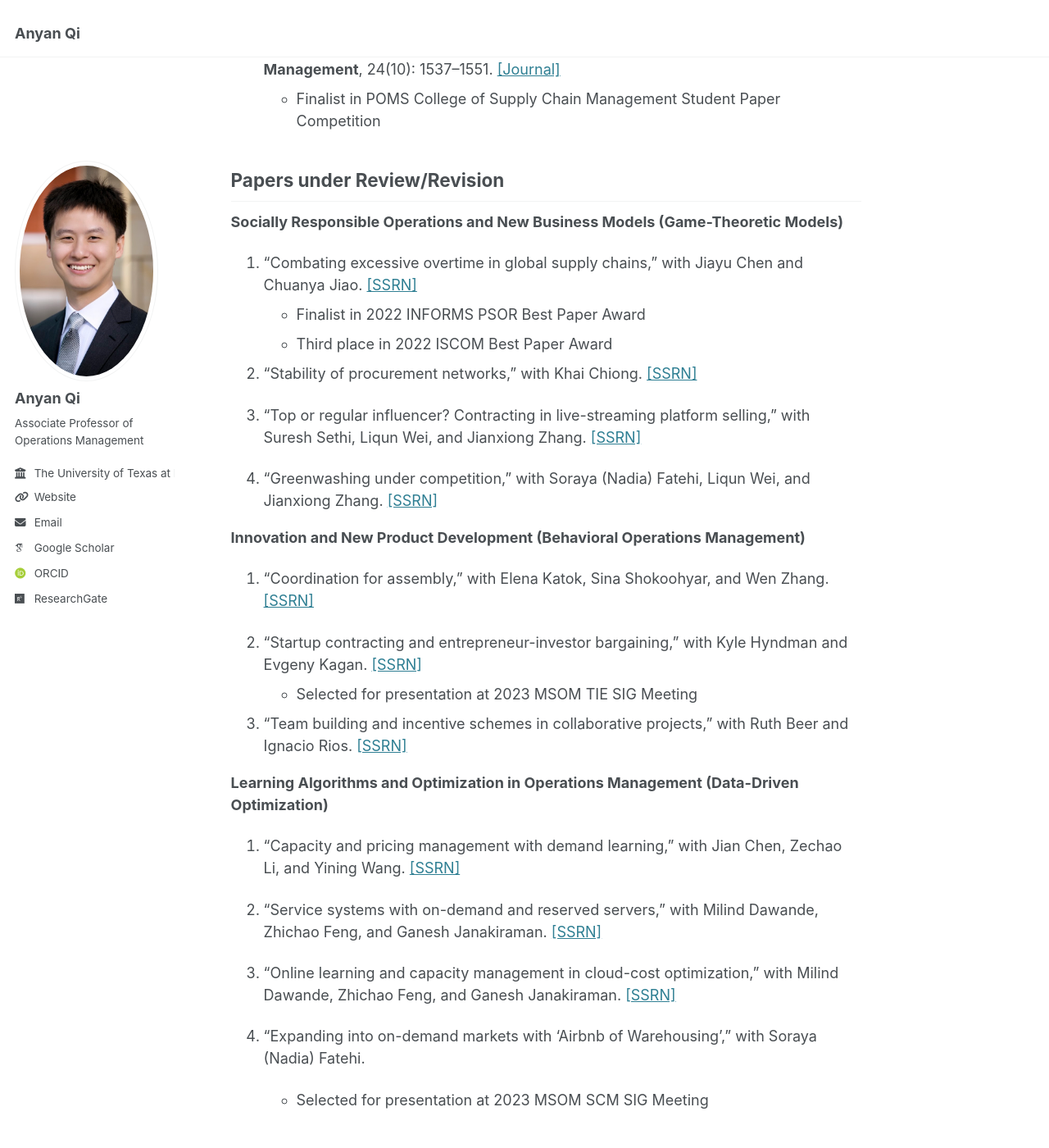
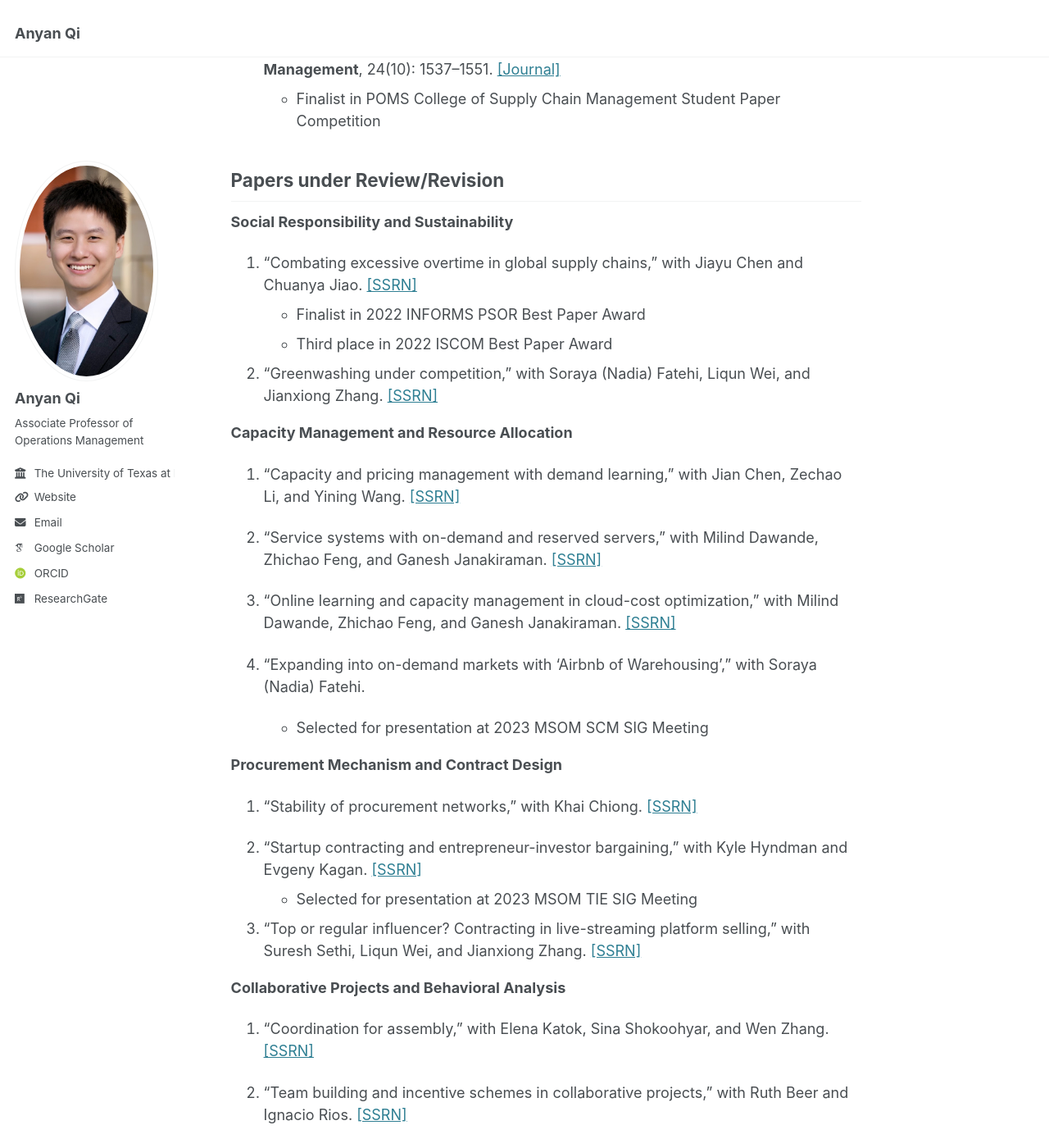
Before and after one commit to qi-anyan/qi-anyan.github.io, a Jekyll site: the page built from _pages/about.md, in a window 1280 px wide and 1400 px high, scrolled down 2047 px. Shown: the whole window at 82% size. Built offline with Jekyll 4.4.1, drawn with Linux system fonts in a browser that asks for light colours; some web fonts are replaced.

Commit message:
Initial commit

```diff
--- a/_pages/about.md
+++ b/_pages/about.md
@@ -56,39 +56,40 @@ Journal Papers
 Papers under Review/Revision
 ------
 
-**Socially Responsible Operations and New Business Models (Game-Theoretic Models)**
+**Social Responsibility and Sustainability**
 
 1. "Combating excessive overtime in global supply chains," with Jiayu Chen and Chuanya Jiao. [[SSRN]](https://papers.ssrn.com/sol3/papers.cfm?abstract_id=4134422)
     - Finalist in 2022 INFORMS PSOR Best Paper Award
     - Third place in 2022 ISCOM Best Paper Award
 
-2. "Stability of procurement networks," with Khai Chiong. [[SSRN]](https://papers.ssrn.com/sol3/papers.cfm?abstract_id=4752112)
+1. "Greenwashing under competition,”  with Soraya (Nadia) Fatehi, Liqun Wei, and Jianxiong Zhang. [[SSRN]](https://papers.ssrn.com/sol3/papers.cfm?abstract_id=4433364)
 
-3. "Top or regular influencer? Contracting in live-streaming platform selling," with Suresh Sethi, Liqun Wei, and Jianxiong Zhang. [[SSRN]](https://papers.ssrn.com/sol3/papers.cfm?abstract_id=3668390)
+**Capacity Management and Resource Allocation**
 
-4. "Greenwashing under competition,”  with Soraya (Nadia) Fatehi, Liqun Wei, and Jianxiong Zhang. [[SSRN]](https://papers.ssrn.com/sol3/papers.cfm?abstract_id=4433364)
+1. "Capacity and pricing management with demand learning," with Jian Chen, Zechao Li, and Yining Wang. [[SSRN]](https://papers.ssrn.com/sol3/papers.cfm?abstract_id=4414361)
 
+1. "Service systems with on-demand and reserved servers," with Milind Dawande, Zhichao Feng, and Ganesh Janakiraman. [[SSRN]](https://papers.ssrn.com/sol3/papers.cfm?abstract_id=4735928)
 
-**Innovation and New Product Development (Behavioral Operations Management)**
+1. "Online learning and capacity management in cloud-cost optimization," with Milind Dawande, Zhichao Feng, and Ganesh Janakiraman. [[SSRN]](https://papers.ssrn.com/sol3/papers.cfm?abstract_id=4812792)
 
-5. “Coordination for assembly,” with Elena Katok, Sina Shokoohyar, and Wen Zhang. [[SSRN]](https://papers.ssrn.com/sol3/papers.cfm?abstract_id=2889868)
+1. "Expanding into on-demand markets with ‘Airbnb of Warehousing’,”  with Soraya (Nadia) Fatehi.
+    - Selected for presentation at 2023 MSOM SCM SIG Meeting
 
-6. "Startup contracting and entrepreneur-investor bargaining," with Kyle Hyndman and Evgeny Kagan. [[SSRN]](https://papers.ssrn.com/sol3/papers.cfm?abstract_id=3844516)
+**Procurement Mechanism and Contract Design**
+
+1. "Stability of procurement networks," with Khai Chiong. [[SSRN]](https://papers.ssrn.com/sol3/papers.cfm?abstract_id=4752112)
+
+1. "Startup contracting and entrepreneur-investor bargaining," with Kyle Hyndman and Evgeny Kagan. [[SSRN]](https://papers.ssrn.com/sol3/papers.cfm?abstract_id=3844516)
     - Selected for presentation at 2023 MSOM TIE SIG Meeting
 
-7. "Team building and incentive schemes in collaborative projects," with Ruth Beer and Ignacio Rios. [[SSRN]](https://papers.ssrn.com/sol3/papers.cfm?abstract_id=4872792)
+1. "Top or regular influencer? Contracting in live-streaming platform selling," with Suresh Sethi, Liqun Wei, and Jianxiong Zhang. [[SSRN]](https://papers.ssrn.com/sol3/papers.cfm?abstract_id=3668390)
 
+**Collaborative Projects and Behavioral Analysis**
 
-**Learning Algorithms and Optimization in Operations Management (Data-Driven Optimization)**
+1. “Coordination for assembly,” with Elena Katok, Sina Shokoohyar, and Wen Zhang. [[SSRN]](https://papers.ssrn.com/sol3/papers.cfm?abstract_id=2889868)
 
-8. "Capacity and pricing management with demand learning," with Jian Chen, Zechao Li, and Yining Wang. [[SSRN]](https://papers.ssrn.com/sol3/papers.cfm?abstract_id=4414361)
+1. "Team building and incentive schemes in collaborative projects," with Ruth Beer and Ignacio Rios. [[SSRN]](https://papers.ssrn.com/sol3/papers.cfm?abstract_id=4872792)
 
-9. "Service systems with on-demand and reserved servers," with Milind Dawande, Zhichao Feng, and Ganesh Janakiraman. [[SSRN]](https://papers.ssrn.com/sol3/papers.cfm?abstract_id=4735928)
-
-10. "Online learning and capacity management in cloud-cost optimization," with Milind Dawande, Zhichao Feng, and Ganesh Janakiraman. [[SSRN]](https://papers.ssrn.com/sol3/papers.cfm?abstract_id=4812792)
-
-11. "Expanding into on-demand markets with ‘Airbnb of Warehousing’,”  with Soraya (Nadia) Fatehi.
-    - Selected for presentation at 2023 MSOM SCM SIG Meeting
 
 
 Invited Book Chapter
```
